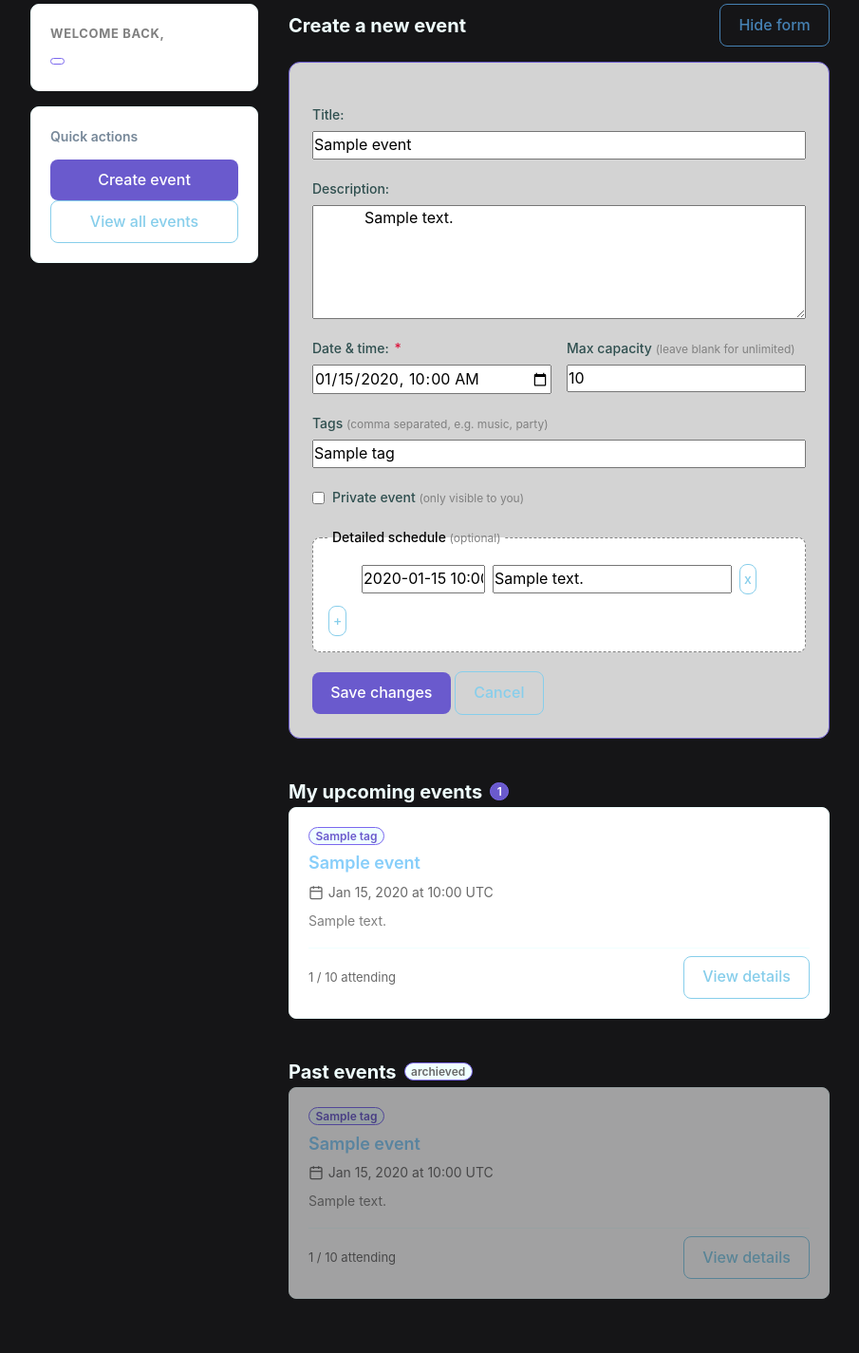
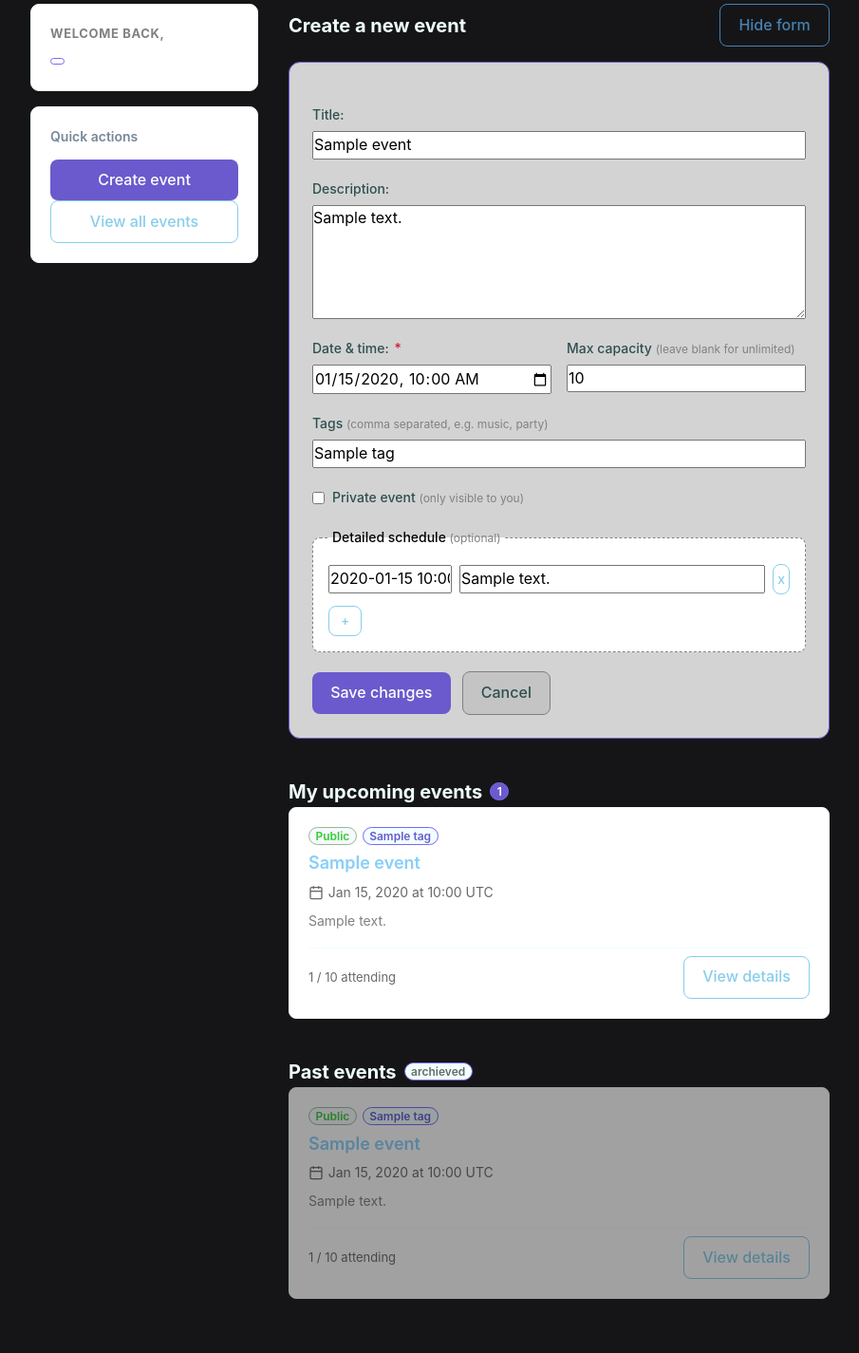
Before and after one commit to jjuh00/Evlen, a FastAPI app: template frontend/templates/dashboard.html in a window 1280 px wide, after a click on "Show form". Shown: the part 133-1558 px from the top of the page at 95% size, without its empty margins (187-1092 px from the left). Run offline with FastAPI, Linux system fonts and the light colour scheme; the template is opened without the code that fills it: most values are stand-ins (such as "Sample title", 1, 10 or a date in 2020); parts of the project's set-up code (start-up, migrations or seed data) failed here and were passed over.

Commit message:
Enhanced event card and form styles

```diff
--- a/frontend/static/styles/events.css
+++ b/frontend/static/styles/events.css
@@ -99,7 +99,6 @@
 .event-card-tags {
     display: flex;
     flex-wrap: wrap;
-    min-height: 16px;
     gap: 0.35rem;
 }
 
@@ -173,14 +174,21 @@
     color: slateblue;
 }
 
+.badge-public {
+    background: ghostwhite;
+    color: limegreen;
+    border-color: darkseagreen;
+}
+
 .badge-private {
     background: midnightblue;
     color: lightskyblue;
 }
 
 .badge-full {
-    background: azure;
-    color: crimson;
+    background: darkred;
+    color: whitesmoke;
+    border-color: crimson;
 }
 
 .badge-count {
@@ -402,11 +423,24 @@
     min-height: 0;
 }
 
-.form-actions {
+.event-form-actions {
     display: flex;
     flex-wrap: wrap;
     gap: 0.75rem;
     align-items: center;
+}
+
+/* Make cancel button more vsible from background */
+.event-form-actions .button-secondary {
+    background: rgba(0, 0, 0, 0.07);
+    color: darkslategray;
+    border-color: gray;
+}
+
+.event-form-actions .button-secondary:hover {
+    background: rgba(0, 0, 0, 0.14);
+    color: darkslategray;
+    border-color: dimgray;
 }
 
 .textarea {
@@ -418,9 +452,11 @@
 .schedule-fieldset {
     display: flex;
     flex-direction: column;
+    min-height: 90px;
     padding: 1rem;
     gap: 0.75rem;
     align-items: center;
+    justify-content: center;
     background: white;
     border: 1px dashed gray;
     border-radius: 8px;
@@ -437,6 +473,7 @@
 .schedule-rows {
     display: flex;
     flex-direction: column;
+    width: 100%;
     gap: 0.5rem;
     list-style: none;
 }
@@ -449,7 +486,7 @@
 }
 
 .add-schedule-row {
-    padding: 0.25rem;
+    padding: 0.25rem 0.75rem;
     align-self: flex-start;
     font-size: 14px;
 }
--- a/frontend/templates/partials/event_card.html
+++ b/frontend/templates/partials/event_card.html
@@ -1,15 +1,20 @@
 <article class="event-card fade-in{% if event.is_deleted %} event-card--past{% endif %}
 {% if event.is_private %} event-card--private{% endif %}">
 
-    <!--Tag row-->
+    <!--Tag row: Only rendered if at least one badge or tag exists-->
+    {% if event.is_private or not event.is_private or event.tags %}
     <div class="event-card-tags">
         {% if event.is_private %}
             <span class="badge badge-private">Private</span>
+        {% else %}
+            <span class="badge badge-public">Public</span>
         {% endif %}
+
         {% for tag in event.tags[:3] %}
-            <span class="badge badge-tag">{{ tag }}</span>
+            <a href="/events?tag={{ tag }}" class="badge badge-tag">{{ tag }}</a>
         {% endfor %}
     </div>
+    {% endif %}
 
     <!--Event title-->
     <h3 class="event-card-title">
@@ -35,9 +40,13 @@
     <!--Footer row: attendees + call-to-action-->
     <footer class="event-card-footer">
         <span class="event-card-attendees">
-            {{ event.attendee_count }}{% if event.capacity %} / {{ event.capacity }}{% endif %} attending
-            {% if event.is_full %}<span class="badge badge-full">Event is full</span>{% endif %}
+            {{ event.attendee_count}}{% if event.capacity %} / {{ event.capacity }}{% endif %} attending
         </span>
+
+        {% if event.is_full %}
+            <span class="badge badge-full">Event is full</span>
+        {% endif %}
+
         <a href="/events/{{ event.id }}" class="button button-secondary">View details</a>
     </footer>
 </article>
--- a/frontend/templates/partials/event_form.html
+++ b/frontend/templates/partials/event_form.html
@@ -44,9 +44,7 @@
             minlength="5"
             maxlength="1500"
             placeholder="Describe your event in more detail"
-        >
-            {{ event.description if is_edit else '' }}
-        </textarea>
+        >{{ event.description if is_edit else '' }}</textarea>
     </div>
 
     <!--Date and time-->
```
Also changed, not shown: other parts of frontend/static/styles/events.css (+23 -8 lines), frontend/templates/event_page.html (+17 -9 lines).
